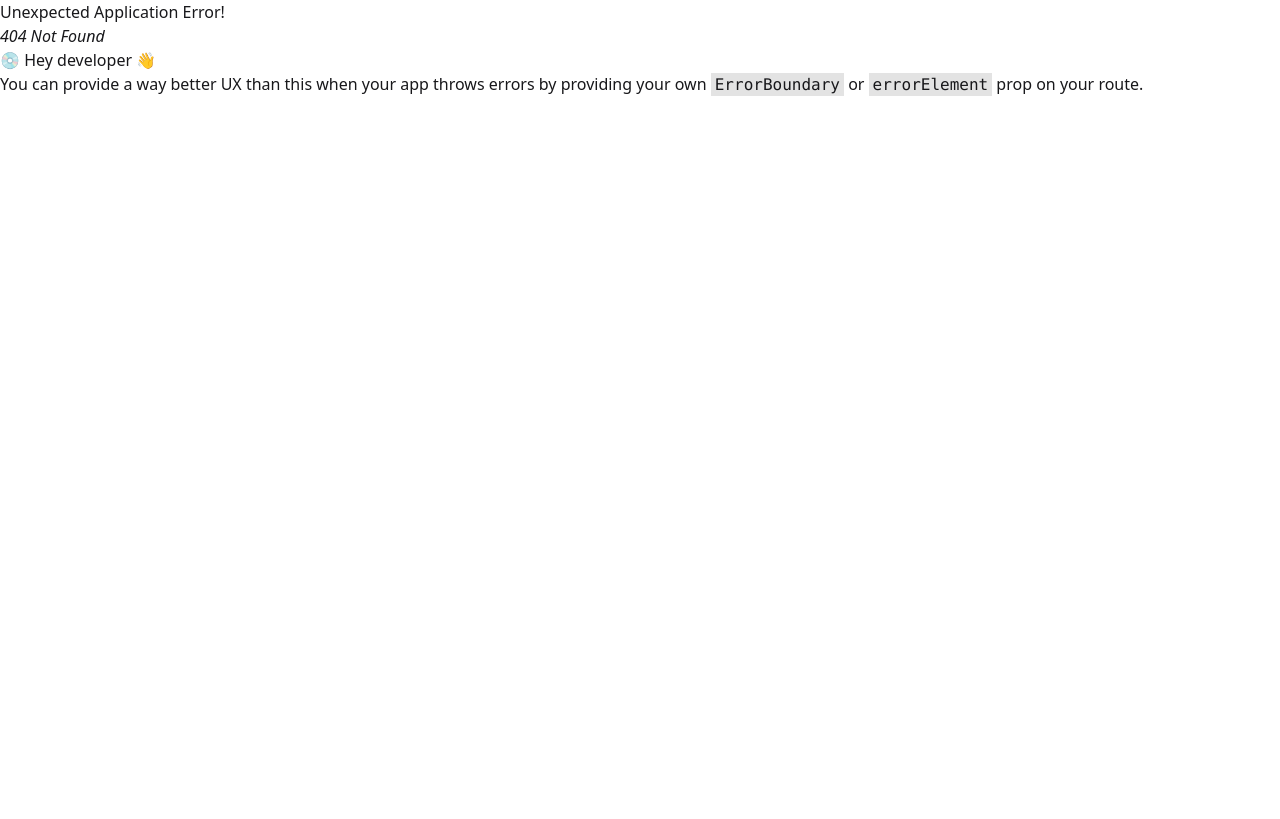
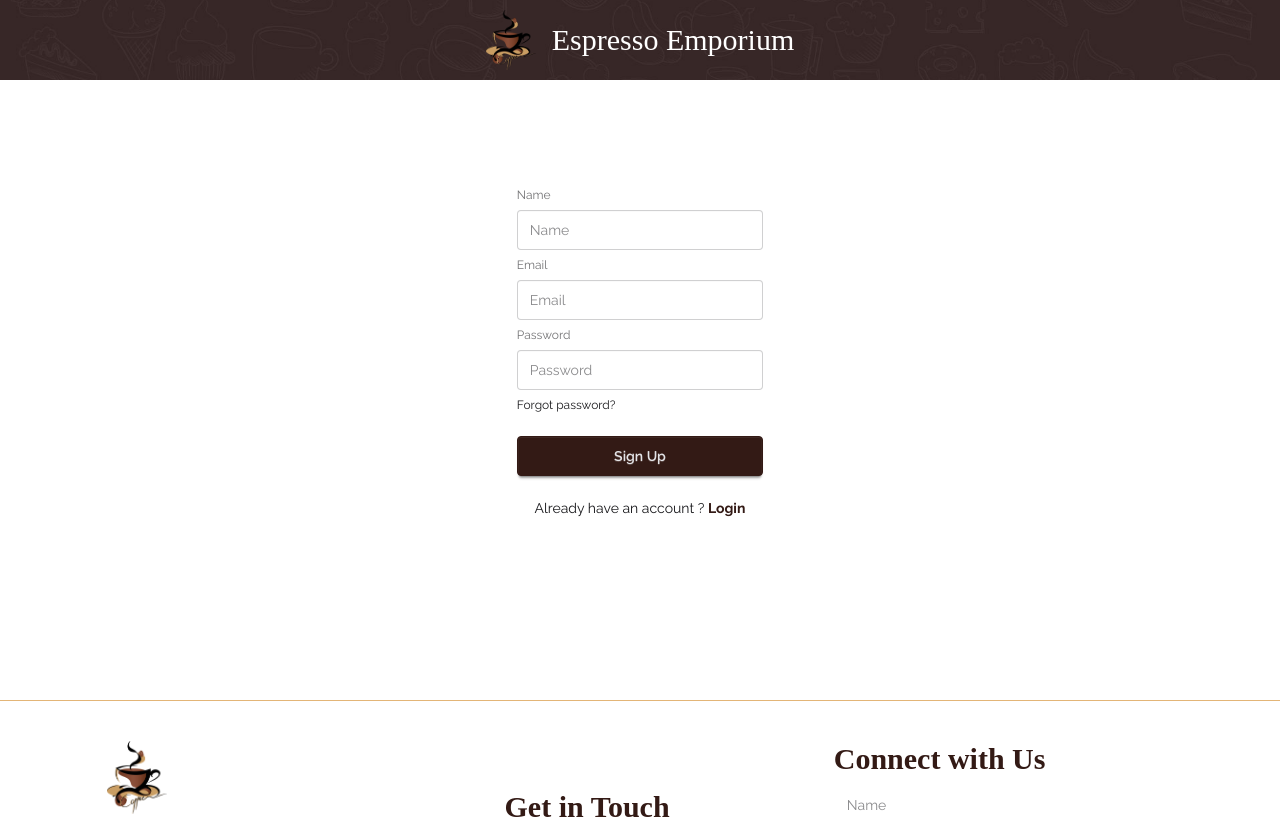
Before and after one commit to simplysamiul/coffee-store-fullstack, a React (Vite) app in the folder coffee-store-frontend/: page /signup in a window 1280 px wide. Before the commit this address had no page. Shown: the top 819 px of the page. Built offline with nearby package versions, Linux system fonts and the light colour scheme; a web font is replaced by a local one.

Commit message:
created user through to the firebase and store user data inside of the databse also created user login page and login and signup functionality created through to the context api

```diff
--- a/coffee-store-frontend/package.json
+++ b/coffee-store-frontend/package.json
@@ -11,6 +11,7 @@
   },
   "dependencies": {
     "@tailwindcss/vite": "^4.1.12",
+    "firebase": "^12.2.1",
     "react": "^19.1.1",
     "react-dom": "^19.1.1",
     "react-icons": "^5.5.0",
--- a/coffee-store-frontend/src/components/Coffee.jsx
+++ b/coffee-store-frontend/src/components/Coffee.jsx
@@ -5,7 +5,7 @@ import Swal from "sweetalert2"
 import {Link} from "react-router";
 import '../style/Coffees.css'
 
-const Coffee = ({ coffee }) => {
+const Coffee = ({ coffee, coffees, setCoffees }) => {
     const { name, chef, photoURL, price, _id } = coffee;
     const handelDelete = (id) => {
         Swal.fire({
@@ -31,6 +31,9 @@ const Coffee = ({ coffee }) => {
                                 text: "Coffee has been deleted.",
                                 icon: "success"
                             });
+
+                            const remainingCoffee = coffees.filter(coffee => id !== coffee._id );
+                            setCoffees(remainingCoffee);
                         }
                     })
             }
--- a/coffee-store-frontend/src/components/Coffees.jsx
+++ b/coffee-store-frontend/src/components/Coffees.jsx
@@ -24,7 +24,12 @@ const Coffees = () => {
             </div>
             <div className="coffee-list-container grid grid-cols-1 md:grid-cols-2 w-10/12 mx-auto gap-10">
                 {
-                    coffees.map(coffee => <Coffee key={coffee._id} coffee={coffee} />)
+                    coffees.map(coffee => <Coffee
+                        key={coffee._id}
+                        coffee={coffee}
+                        setCoffees={setCoffees}
+                        coffees={coffees}
+                        />)
                 }
             </div>
         </div>
--- /dev/null
+++ b/coffee-store-frontend/src/components/SignIn.jsx
@@ -0,0 +1,21 @@
+import { Link } from 'react-router-dom';
+
+const SignIn = () => {
+    return (
+        <div className="card bg-base-100 w-full mx-auto my-auto h-[50vh] lg:h-[70vh]">
+            <div className="card-body flex items-center justify-center w-full">
+                <form className="fieldset w-4/5 md:w-3/5 lg:w-1/5">
+                    <label className="label">Email</label>
+                    <input type="email" className="input w-full" placeholder="Email" />
+                    <label className="label">Password</label>
+                    <input type="password" className="input w-full" placeholder="Password" />
+                    <div><a className="link link-hover">Forgot password?</a></div>
+                    <button className="btn btn-neutral mt-4 bg-chocoDark hover:bg-chocoLight border-chocoDark duration-300">Sign Up</button>
+                    <p className='text-center my-4 text-sm'>Dont have any account ? <Link className='text-chocoDark font-bold hover:underline' to="/signup">Create Account</Link></p>
+                </form>
+            </div>
+        </div>
+    );
+};
+
+export default SignIn;
--- /dev/null
+++ b/coffee-store-frontend/src/components/SignUp.jsx
@@ -0,0 +1,55 @@
+import { useContext } from 'react';
+import { Link } from 'react-router-dom';
+import { AuthContext } from './provider/AuthProvider';
+import { toast } from "react-toastify";
+
+const SignUp = () => {
+  const { createUser } = useContext(AuthContext);
+  const handelSignUp = (e) => {
+    e.preventDefault();
+    const form = e.target;
+    const email = form.email.value;
+    const pass = form.pass.value;
+    const name = form.name.value;
+    const userInfo = {email, pass, name};
+
+    // create user
+    createUser(email, pass)
+      .then(res => {
+        if(res.user){
+          // save new user info in databse
+          fetch("http://localhost:5000/users", {
+            method: "POST",
+            headers: {"Content-Type" : "application/json"},
+            body: JSON.stringify(userInfo)
+          })
+          .then(res => res.json())
+          .then(data => {
+            if(data.insertedId){
+              toast.success("User createed successfully ....!", { theme: "colored" })
+              form.reset();
+            }
+          }).catch(err => console.log(err))
+        }
+      }).catch(err => console.log(err))
+  }
+  return (
+    <div className="card bg-base-100 w-full mx-auto my-auto h-[50vh] lg:h-[70vh]">
+      <div className="card-body flex items-center justify-center w-full">
+        <form onSubmit={handelSignUp} className="fieldset w-4/5 md:w-3/5 lg:w-1/5">
+          <label className="label">Name</label>
+          <input name="name" type="text" className="input w-full" placeholder="Name" />
+          <label className="label">Email</label>
+          <input name="email" type="email" className="input w-full" placeholder="Email" />
+          <label className="label">Password</label>
+          <input name="pass" type="password" className="input w-full" placeholder="Password" />
+          <div><a className="link link-hover">Forgot password?</a></div>
+          <button className="btn btn-neutral mt-4 bg-chocoDark hover:bg-chocoLight border-chocoDark duration-300">Sign Up</button>
+          <p className='text-center my-4 text-sm'>Already have an account ? <Link className='text-chocoDark font-bold hover:underline' to="/login">Login</Link></p>
+        </form>
+      </div>
+    </div>
+  );
+};
+
+export default SignUp;
--- a/coffee-store-frontend/src/components/UpdateCoffee.jsx
+++ b/coffee-store-frontend/src/components/UpdateCoffee.jsx
@@ -47,7 +47,7 @@ const UpdateCoffee = ({ data }) => {
                                         });
                                         form.reset();
                                     }
-                                }).catch(err => toast.success(err.message, { theme: "colored" }))
+                                }).catch(err => toast.error(err.message, { theme: "colored" }))
                         }
                     });
 
--- /dev/null
+++ b/coffee-store-frontend/src/components/firebase/firebase.init.js
@@ -0,0 +1,18 @@
+// Import the functions you need from the SDKs you need
+import { initializeApp } from "firebase/app";
+import { getAuth } from "firebase/auth";
+
+// Your web app's Firebase configuration
+const firebaseConfig = {
+  apiKey: "AIzaSyAST-nGNdCW7o3Wukc-xHK7MSy08PMHJbQ",
+  authDomain: "auth-intrigration-9efed.firebaseapp.com",
+  projectId: "auth-intrigration-9efed",
+  storageBucket: "auth-intrigration-9efed.firebasestorage.app",
+  messagingSenderId: "866352193906",
+  appId: "1:866352193906:web:011d86009364db5345fdeb"
+};
+
+// Initialize Firebase
+const app = initializeApp(firebaseConfig);
+
+export const auth = getAuth(app);
--- /dev/null
+++ b/coffee-store-frontend/src/components/provider/AuthProvider.jsx
@@ -0,0 +1,35 @@
+import{ createContext, useState } from 'react';
+import { createUserWithEmailAndPassword, signInWithEmailAndPassword } from "firebase/auth";
+import { auth } from '../firebase/firebase.init';
+
+
+const AuthContext = createContext(null);
+
+const AuthProvider = ({children}) => {
+
+    const [user, setUser] = useState(null);
+    // const [loading, setLoading] = useState(true);
+
+    // create user
+    const createUser = (email, pass) => {
+        return createUserWithEmailAndPassword(auth, email, pass)
+    };
+
+    // login user
+    const loginUser = (email, pass) => {
+        return signInWithEmailAndPassword(auth, email, pass);
+    };
+
+
+
+    const authInfo = {user, setUser, createUser, loginUser};
+
+
+    return (
+        <AuthContext.Provider value={authInfo}>
+            {children}
+        </AuthContext.Provider>
+    );
+};
+
+export {AuthProvider, AuthContext};
--- a/coffee-store-frontend/src/main.jsx
+++ b/coffee-store-frontend/src/main.jsx
@@ -2,12 +2,15 @@ import { StrictMode } from 'react'
 import { createRoot } from 'react-dom/client'
 import './index.css'
 import router from './router/router.jsx'
-import {RouterProvider} from "react-router";
+import { RouterProvider } from "react-router";
 import { ToastContainer } from 'react-toastify';
+import { AuthProvider } from './components/provider/AuthProvider.jsx';
 
 createRoot(document.getElementById('root')).render(
   <StrictMode>
-    <RouterProvider router={router} />
-    <ToastContainer />
+    <AuthProvider>
+      <RouterProvider router={router} />
+      <ToastContainer />
+    </AuthProvider>
   </StrictMode>,
 )
--- /dev/null
+++ b/coffee-store-frontend/src/pages/SignInPage.jsx
@@ -0,0 +1,12 @@
+import React from 'react';
+import SignIn from '../components/SignIn';
+
+const SignInPage = () => {
+    return (
+        <div>
+            <SignIn />
+        </div>
+    );
+};
+
+export default SignInPage;
--- /dev/null
+++ b/coffee-store-frontend/src/pages/SignUpPage.jsx
@@ -0,0 +1,12 @@
+import React from 'react';
+import SignUp from '../components/SignUp';
+
+const SignUpPage = () => {
+    return (
+        <div>
+            <SignUp  />
+        </div>
+    );
+};
+
+export default SignUpPage;
```
Also changed, not shown: coffee-store-frontend/src/router/router.jsx (+10 -0 lines), 2 other files (tests, documents, lock files or other folders).
